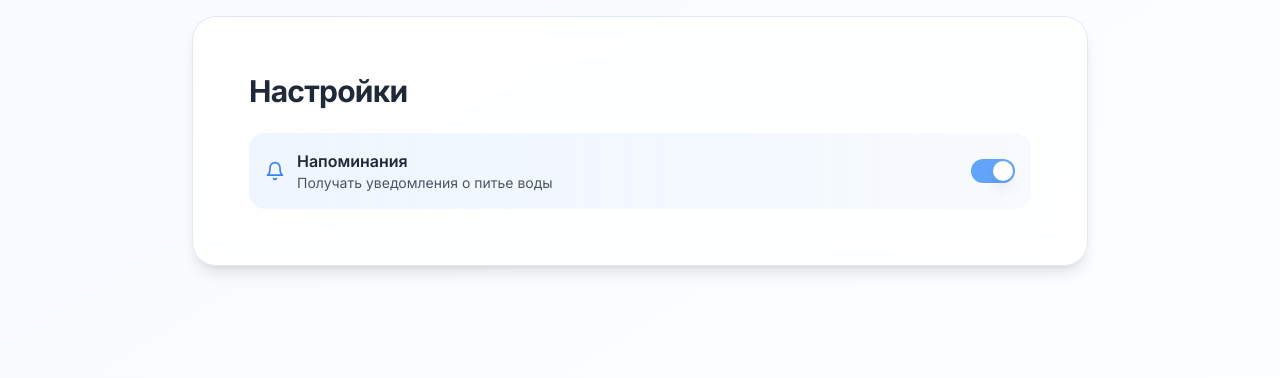
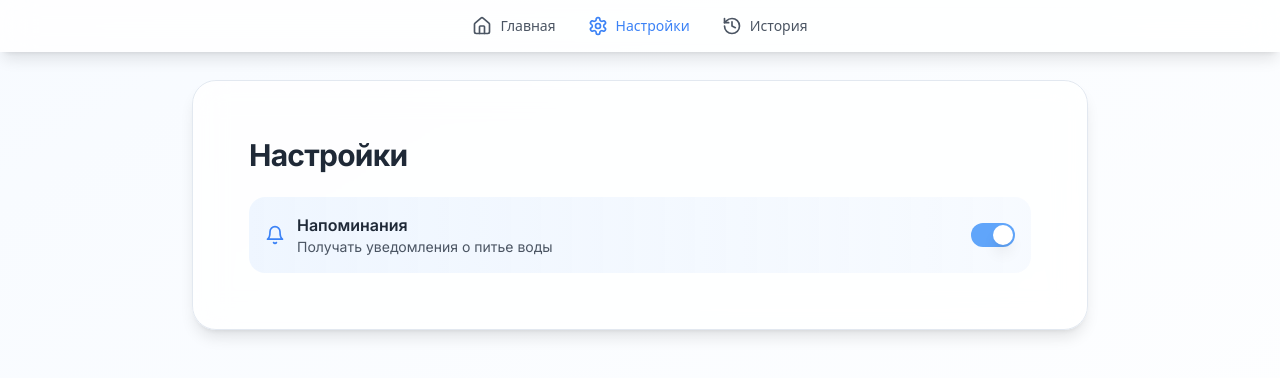
Before and after one commit to mager5/hydrate-zen-dashboard, a React (Vite) app: page /settings in a window 1280 px wide. Shown: the top 378 px of the page. Built offline with nearby package versions, Linux system fonts and the light colour scheme.

Commit message:
Fix: Apply code changes

```diff
--- a/src/components/Navigation.tsx
+++ b/src/components/Navigation.tsx
@@ -1,29 +1,36 @@
 
 import React from 'react';
-import { Link } from 'react-router-dom';
-import { Settings, History } from 'lucide-react';
+import { Link, useLocation } from 'react-router-dom';
+import { Home, Settings, History } from 'lucide-react';
 
 const Navigation = () => {
+  const location = useLocation();
+
+  const isActive = (path: string) => {
+    return location.pathname === path;
+  };
+
   return (
-    <nav className="fixed bottom-0 left-0 right-0 bg-white/80 backdrop-blur-lg shadow-lg md:top-0 md:bottom-auto">
+    <nav className="fixed bottom-0 left-0 right-0 bg-white/80 backdrop-blur-lg shadow-lg md:top-0 md:bottom-auto z-10">
       <div className="container mx-auto px-4">
         <div className="flex items-center justify-center gap-8 py-4">
           <Link
             to="/"
-            className="flex items-center gap-2 text-gray-600 hover:text-blue-500 transition-colors"
+            className={`flex items-center gap-2 transition-colors ${isActive('/') ? 'text-blue-500 font-semibold' : 'text-gray-600 hover:text-blue-500'}`}
           >
+            <Home className="h-5 w-5" />
             <span className="text-sm font-medium">Главная</span>
           </Link>
           <Link
             to="/settings"
-            className="flex items-center gap-2 text-gray-600 hover:text-blue-500 transition-colors"
+            className={`flex items-center gap-2 transition-colors ${isActive('/settings') ? 'text-blue-500 font-semibold' : 'text-gray-600 hover:text-blue-500'}`}
           >
             <Settings className="h-5 w-5" />
             <span className="text-sm font-medium">Настройки</span>
           </Link>
           <Link
             to="/history"
-            className="flex items-center gap-2 text-gray-600 hover:text-blue-500 transition-colors"
+            className={`flex items-center gap-2 transition-colors ${isActive('/history') ? 'text-blue-500 font-semibold' : 'text-gray-600 hover:text-blue-500'}`}
           >
             <History className="h-5 w-5" />
             <span className="text-sm font-medium">История</span>
--- a/src/pages/History.tsx
+++ b/src/pages/History.tsx
@@ -3,6 +3,7 @@ import React from 'react';
 import { History as HistoryIcon, Calendar } from 'lucide-react';
 import { Card, CardHeader, CardTitle, CardContent } from "@/components/ui/card";
 import { ScrollArea } from "@/components/ui/scroll-area";
+import Navigation from '@/components/Navigation';
 
 // Временные данные для демонстрации
 const historyData = [
@@ -15,7 +16,8 @@ const historyData = [
 
 const History = () => {
   return (
-    <div className="min-h-screen bg-gradient-to-br from-blue-50/50 to-white p-4 font-inter">
+    <>
+      <div className="min-h-screen bg-gradient-to-br from-blue-50/50 to-white p-4 font-inter pb-20 md:pb-0 md:pt-20">
         <div className="mx-auto max-w-4xl">
           <Card className="bg-white/80 backdrop-blur-lg rounded-3xl shadow-lg p-6 md:p-8 transition-all duration-300 hover:shadow-xl hover:scale-[1.01]">
             <CardHeader>
@@ -62,6 +64,8 @@ const History = () => {
           </Card>
         </div>
       </div>
+      <Navigation />
+    </>
   );
 };
 
--- a/src/pages/Settings.tsx
+++ b/src/pages/Settings.tsx
@@ -4,6 +4,7 @@ import { Bell, BellOff } from 'lucide-react';
 import { Switch } from "@/components/ui/switch";
 import { useToast } from "@/hooks/use-toast";
 import { Card, CardHeader, CardTitle, CardContent } from "@/components/ui/card";
+import Navigation from '@/components/Navigation';
 
 const Settings = () => {
   const [remindersEnabled, setRemindersEnabled] = useState(true);
@@ -20,7 +21,8 @@ const Settings = () => {
   };
 
   return (
-    <div className="min-h-screen bg-gradient-to-br from-blue-50/50 to-white p-4 font-inter">
+    <>
+      <div className="min-h-screen bg-gradient-to-br from-blue-50/50 to-white p-4 font-inter pb-20 md:pb-0 md:pt-20">
         <div className="mx-auto max-w-4xl">
           <Card className="bg-white/80 backdrop-blur-lg rounded-3xl shadow-lg p-6 md:p-8 transition-all duration-300 hover:shadow-xl hover:scale-[1.01]">
             <CardHeader>
@@ -49,6 +51,8 @@ const Settings = () => {
           </Card>
         </div>
       </div>
+      <Navigation />
+    </>
   );
 };
 
```
Lines whose indentation alone changed are shown as unchanged.
